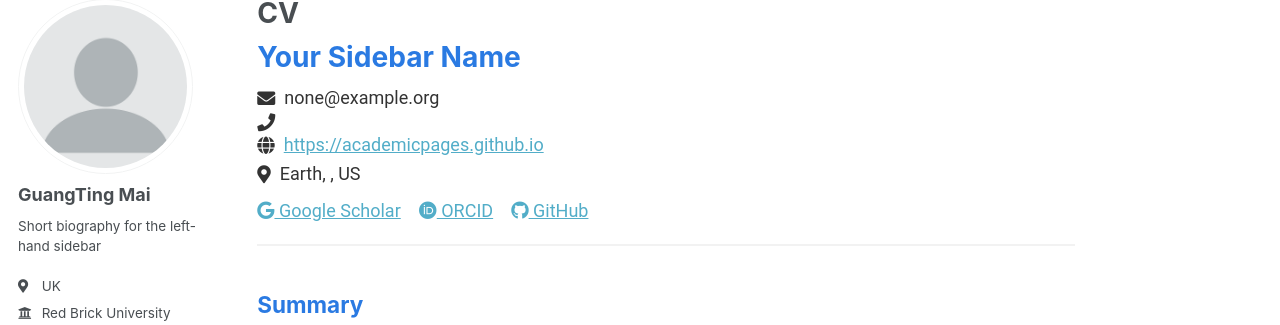
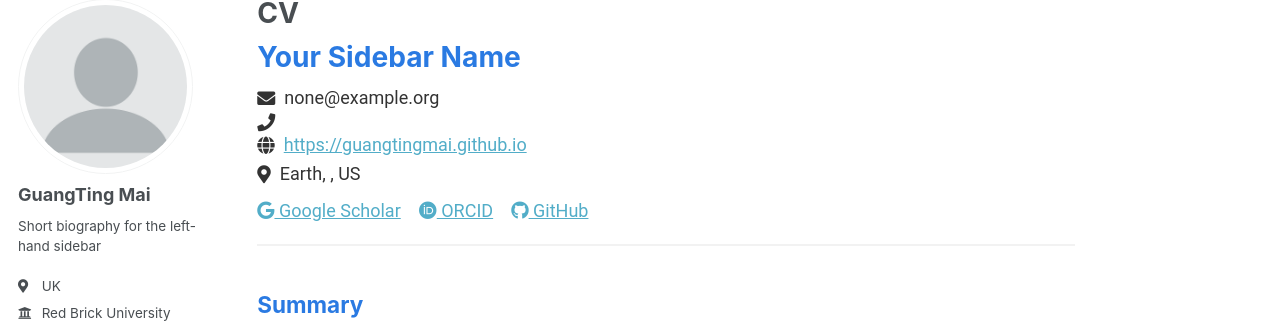
Before and after one commit to guangtingmai/guangtingmai.github.io, a Jekyll site: the page built from _pages/cv-json.md, in a window 1280 px wide and 900 px high. Shown: the part 100-425 px from the top of the window. Built offline with Jekyll 4.4.1, drawn with Linux system fonts in a browser that asks for light colours; some web fonts are replaced; some of the changed lines change nothing that is shown.

Commit message:
Update cv.json

```diff
--- a/_data/cv.json
+++ b/_data/cv.json
@@ -3,7 +3,7 @@
     "name": "Your Sidebar Name",
     "email": "none@example.org",
     "phone": "",
-    "website": "https://academicpages.github.io",
+    "website": "https://guangtingmai.github.io",
     "summary": "Currently employed at Red Brick University. Short biography for the left-hand sidebar",
     "location": {
       "address": "",
```
